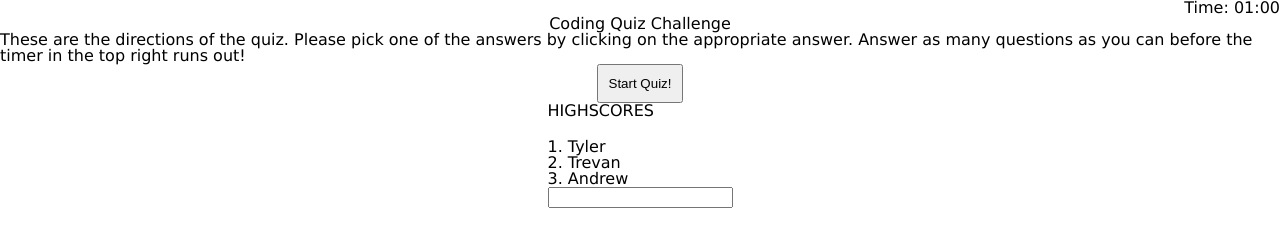
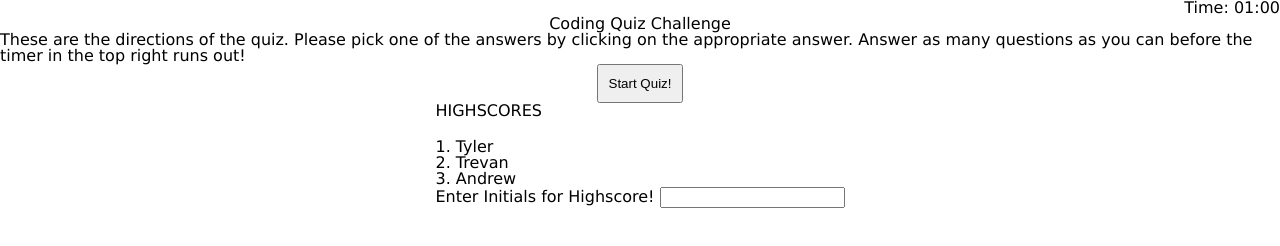
Before and after one commit to UnDuhDuhSea/Code-Quiz, a plain HTML site: page index.html in a window 1280 px wide. Both pictures are taken after a click on the link "View Highscore". Drawn offline with Linux system fonts and the light colour scheme.

Commit message:
fixed input title for highscore

```diff
--- a/index.html
+++ b/index.html
@@ -85,18 +85,10 @@
                 <li>2. Trevan</li>
                 <li>3. Andrew</li>
             </ol>
-            <label for="name"></label>
+            <label for="name">Enter Initials for Highscore!</label>
             <input type="text" name="name">
         </div>
     </section>
-    <!-- <section class="highscore container hidden" id="highscore">
-        <h1>HIGHSCORES</h1>
-        <ol>
-            <li>Tyler</li>
-            <li>Trevan</li>
-            <li>Andrew</li>
-        </ol>
-    </section> -->
 
 
 
```
